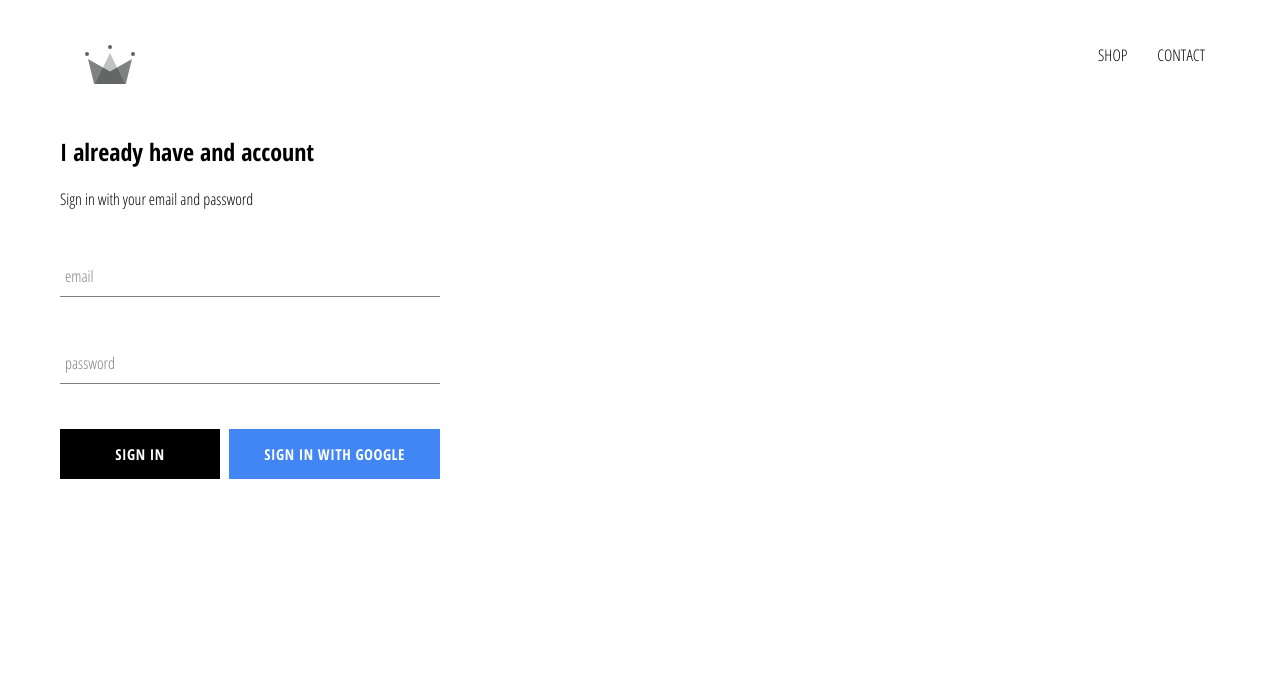
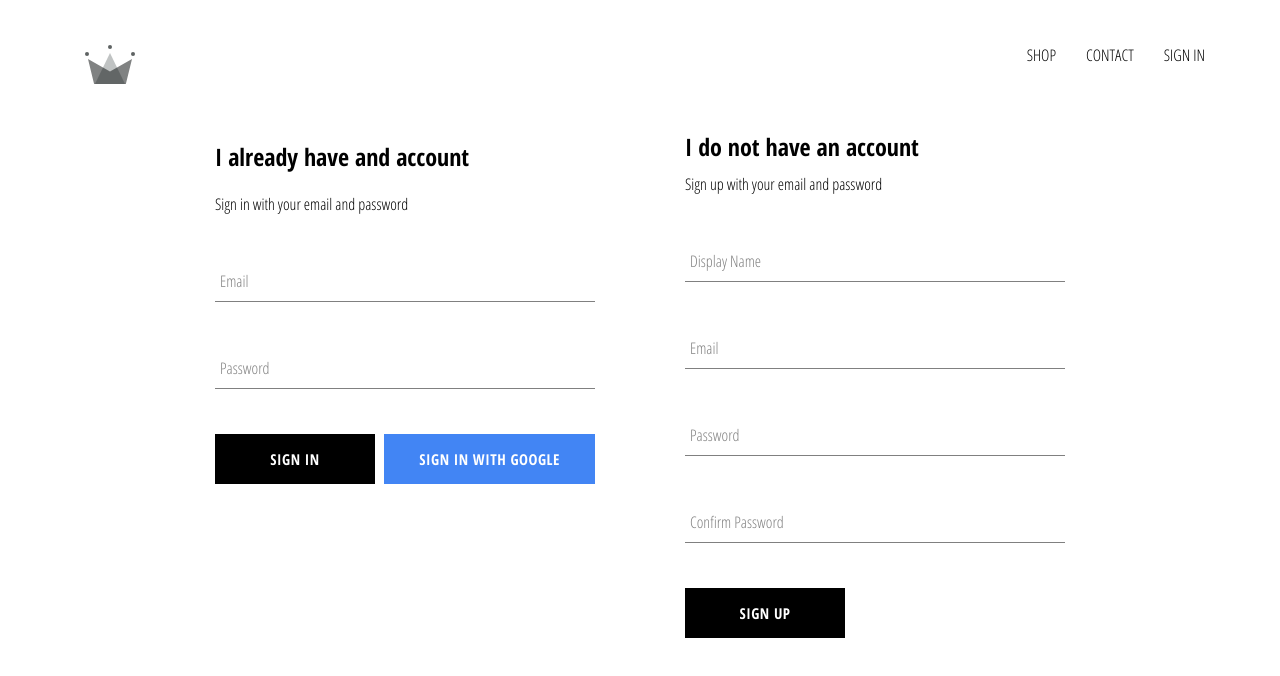
Before and after one commit to Nomadic337/Crown_Head, a React (Create React App) app: page /signin in a window 1280 px wide. Shown: the top 676 px of the page. Built offline with nearby package versions, Linux system fonts and the light colour scheme; no server answers.

Commit message:
Fibase implementation, storing autheticated users into firestore database

```diff
--- a/src/App.js
+++ b/src/App.js
@@ -4,7 +4,7 @@ import HomePage from './Pages/HomePage/HomePage';
 import ShopPage from './Pages/Shop/ShopPage';
 import Header from './Component/Header/Header';
 import SignInAndSignUpPage from './Pages/Sign-In-Out/Sign-In-Out';
-import { auth } from './Firebase/Firebase.utils';
+import { auth, createUserProfileDocument } from './Firebase/Firebase.utils';
 import './App.css';
 
 
@@ -20,16 +20,30 @@ class App extends React.Component {
   unsubscribeFromAuth = null;
 
   componentDidMount() {
-    this.unsubscribeFromAuth = auth.onAuthStateChanged(user => {
-      this.setState({ currentUser: user })
-      console.log(user);
+    this.unsubscribeFromAuth = auth.onAuthStateChanged(async userAuth => {
+      if (userAuth) {
+        const userRef = await createUserProfileDocument(userAuth);
+
+        userRef.onSnapshot(snapShot => {
+          this.setState({
+            currentUser: {
+              id: snapShot.id,
+              ...snapShot.data()
+            }
+          })
+        });
+
+        console.log(this.state)
+
+      } else {
+        this.setState({currentUser: userAuth});
+      }
     })
   }
 
   componentWillUnmount() {
     this.unsubscribeFromAuth();
   }
-
 
 
   render() {
--- a/src/Component/Header/Header.js
+++ b/src/Component/Header/Header.js
@@ -3,7 +3,7 @@ import { Link } from 'react-router-dom';
 import { auth } from '../../Firebase/Firebase.utils';
 import { ReactComponent as Logo } from '../../Assets/crown.svg';
 import './Header.scss';
-import { link } from 'fs';
+// import { link } from 'fs';
 
 const Header = ({ currentUser }) => (
     <div className='header'>
@@ -17,11 +17,10 @@ const Header = ({ currentUser }) => (
             <Link className='option' to='/shop'>
                 CONTACT
             </Link>
-            {
-                currentUser ?
+            { currentUser ?
                 <div className='option' onClick={() => auth.signOut()}>SIGN OUT</div>
-                :
-                <link className='option' to='/signin' ></link>
+            :
+                <Link className='option' to='/signin' >SIGN IN</Link>
             }
         </div>
     </div>
--- a/src/Component/Sign-In/SignIn.js
+++ b/src/Component/Sign-In/SignIn.js
@@ -37,7 +37,7 @@ class SignIn extends Component {
                         handleChange={this.handleChange}
                         name='email'
                         value={this.state.email}
-                        label='email'
+                        label='Email'
                         required
                     />
 
@@ -45,7 +45,7 @@ class SignIn extends Component {
                         handleChange={this.handleChange}
                         name='password'
                         value={this.state.password}
-                        label='password'
+                        label='Password'
                         required
                     />
                     <div className='buttons'>
--- /dev/null
+++ b/src/Component/SignUp/SignUp.js
@@ -0,0 +1,108 @@
+import React from 'react';
+import FormInput from '../FormInput/FormInput';
+import CustomButton from '../CustomButton/CustomButton';
+import { auth, createUserProfileDocument } from '../../Firebase/Firebase.utils';
+import './SignUp.scss';
+
+class SignUp extends React.Component {
+    constructor(){
+        super();
+
+        this.state = {
+            displayName: '',
+            email: '',
+            password: '',
+            confirmPassword: ''
+        }
+    }
+
+    handleSubmit = async event => {
+        event.preventDefault();
+
+        const { displayName, email, password, confirmPassword } = this.state;
+
+        if(password !== confirmPassword) {
+            alert("Passwords don't match");
+            return;
+        }
+
+        try {
+            const { user } = await auth.createUserWithEmailAndPassword(email, password);
+
+            await createUserProfileDocument(user, { displayName});
+
+            this.setState({
+                displayName: '',
+                email: '',
+                password: '',
+                confirmPassword: ''
+            });
+
+        } catch (error) {
+            console.log(error);
+        }
+    };
+
+    handleChange = event => {
+        const { name, value } = event.target;
+
+        this.setState({ [name]: value });
+    }
+
+
+    render() {
+        const { displayName, email, password, confirmPassword } = this.state;
+        return (
+            <div className='sign-up'>
+                <h2 className='title'>I do not have an account</h2>
+                <span>Sign up with your email and password</span>
+
+                <form className='sign-up-form' onSubmit={this.handleSubmit}>
+                    <FormInput
+                        type='text'
+                        name='displayName'
+                        value={displayName}
+                        onChange={this.handleChange}
+                        label='Display Name'
+                        required
+                    />
+
+                    <FormInput
+                        type='email'
+                        name='email'
+                        value={email}
+                        onChange={this.handleChange}
+                        label='Email'
+                        required
+                    />
+
+                    <FormInput
+                        type='password'
+                        name='password'
+                        value={password}
+                        onChange={this.handleChange}
+                        label='Password'
+                        required
+                    />
+
+                    <FormInput
+                        type='password'
+                        name='confirmPassword'
+                        value={confirmPassword}
+                        onChange={this.handleChange}
+                        label='Confirm Password'
+                        required
+                    />
+
+                    <CustomButton type='submit'>SIGN UP</CustomButton>
+
+
+                </form>
+
+            </div>
+        )
+    }
+
+}
+
+export default SignUp;
--- /dev/null
+++ b/src/Component/SignUp/SignUp.scss
@@ -0,0 +1,9 @@
+.sign-up {
+    display: flex;
+    flex-direction: column;
+    width: 380px;
+
+    .title {
+      margin: 10px 0;
+    }
+  }
--- a/src/Firebase/Firebase.utils.js
+++ b/src/Firebase/Firebase.utils.js
@@ -14,9 +14,42 @@ const config = {
     measurementId: "G-BDW9Z1WY3R"
 };
 
+// Firebase Interactions/Firebase snapShot to test if data/UserAuth exists after user sign in
+export const createUserProfileDocument = async (userAuth, additionalData) => {
+    if (!userAuth) return;
+
+    const userRef = firestore.doc(`users/${userAuth.uid}`);
+
+    const snapShot = await userRef.get();
+
+    // create new user if it doesn't already exist
+    if (!snapShot.exists) {
+        const { displayName, email } = userAuth;
+        const createdAt = new Date();
+
+        try {
+            await userRef.set({
+                displayName,
+                email,
+                createdAt,
+                ...additionalData
+            });
+        } catch (error) {
+            console.log('error creating user', error.message);
+        }
+
+    }
+
+    return userRef;
+}
+
+
+
+// Initializing firebase
 firebase.initializeApp(config);
 firebase.analytics();
 
+// Google Sign in Popup
 export const auth = firebase.auth();
 export const firestore = firebase.firestore();
 
--- a/src/Pages/Sign-In-Out/Sign-In-Out.js
+++ b/src/Pages/Sign-In-Out/Sign-In-Out.js
@@ -1,10 +1,12 @@
 import React from 'react';
 import SignIn from '../../Component/Sign-In/SignIn';
+import SignUp from '../../Component/SignUp/SignUp';
 import './Sign-In-Out.scss';
 
 const SignInAndSignUpPage = () => (
     <div className='sign-in-and-sign-up'>
         <SignIn />
+        <SignUp />
     </div>
 );
 
--- a/src/Pages/Sign-In-Out/Sign-In-Out.scss
+++ b/src/Pages/Sign-In-Out/Sign-In-Out.scss
@@ -0,0 +1,6 @@
+.sign-in-and-sign-up {
+    width: 850px;
+    display: flex;
+    justify-content: space-between;
+    margin: 30px auto;
+}
```
